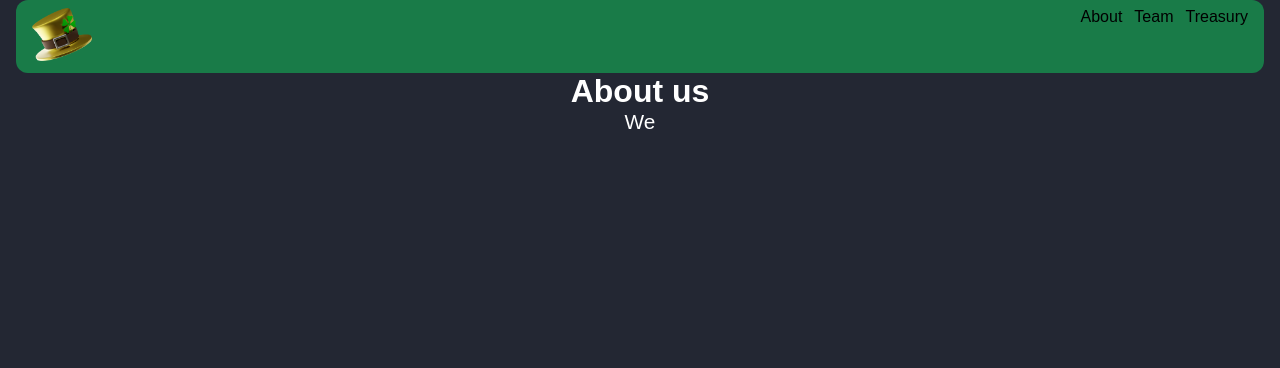
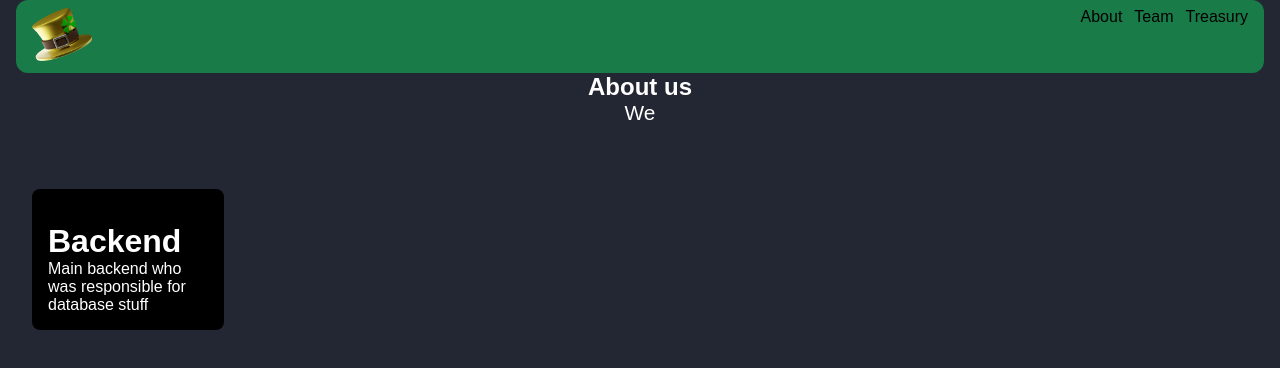
Before and after one commit to ValentinWalter/gnem-website, a Next.js app: page /about in a window 1280 px wide. Shown: the top 368 px of the page. Built offline with nearby package versions, Linux system fonts and the light colour scheme.

Commit message:
adding prototype of "teamcard"

```diff
--- a/pages/about.tsx
+++ b/pages/about.tsx
@@ -1,6 +1,7 @@
 import Head from "next/head"
 import styles from "../styles/about.module.css"
 import Navigation from "@components/Navigation"
+import TeamCard from "@components/teamCard"
 
 export default function Home() {
   return (
@@ -13,8 +14,15 @@ export default function Home() {
 
       <main className={styles.background}>
         <Navigation />
-        <h1 className={`${styles.clr} ${styles.position}`}>About us</h1>
+        <h2 className={`${styles.clr} ${styles.position}`}>About us</h2>
         <p className={`${styles.clr} ${styles.position} ${styles.normalText}`}>We</p>
+        <a href="#">
+          <TeamCard
+            title="Backend"
+            body="Main backend who was responsible for database stuff"
+            image={undefined}
+          />
+        </a>
       </main>
     </div>
   )
--- /dev/null
+++ b/shared/components/teamCard.tsx
@@ -0,0 +1,11 @@
+import styles from "@styles/teamCard.module.css"
+
+export default function TeamCard(props: { title: String; body: String; image: any }) {
+  return (
+    <div className={styles.card}>
+      <img src={props.image} alt="" />
+      <h1>{props.title}</h1>
+      <p>{props.body}</p>
+    </div>
+  )
+}
--- /dev/null
+++ b/styles/teamCard.module.css
@@ -0,0 +1,9 @@
+.card {
+    max-width: 12rem;
+    background-color: rgb(0, 0, 0);
+    border-radius: 0.5rem;
+    margin: 4rem 2rem;
+    padding: 1rem;
+    cursor: pointer;
+    color: white;
+}
```
